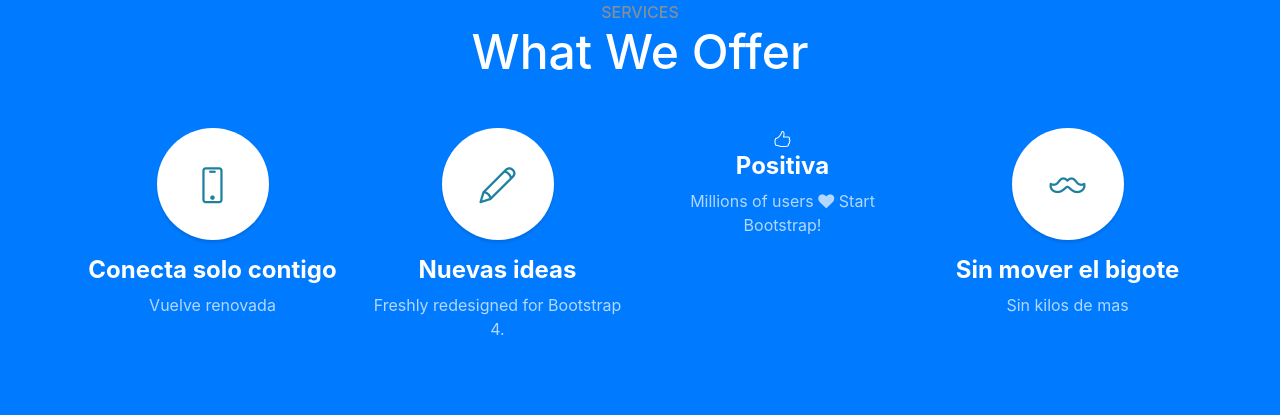
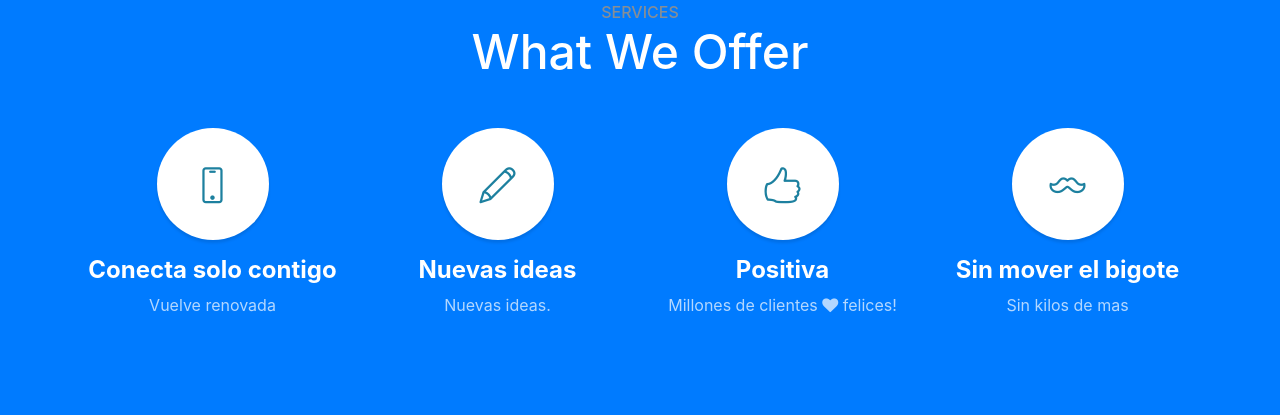
Before and after one commit to inemarcan/inespruebamaster, a website with bundled scripts: page index.html in a window 1280 px wide. Shown: the part 1319-1734 px from the top of the page. Built offline with nearby package versions, Linux system fonts and the light colour scheme.

Commit message:
4
4 CAMBIOS

```diff
--- a/index.html
+++ b/index.html
@@ -101,18 +101,18 @@
             <h4>
               <strong>Nuevas ideas</strong>
             </h4>
-            <p class="text-faded mb-0">Freshly redesigned for Bootstrap 4.</p>
+            <p class="text-faded mb-0">Nuevas ideas.</p>
           </div>
           <div class="col-lg-3 col-md-6 mb-5 mb-md-0">
-
+            <span class="service-icon rounded-circle mx-auto mb-3">
               <i class="icon-like"></i>
             </span>
             <h4>
               <strong>Positiva</strong>
             </h4>
-            <p class="text-faded mb-0">Millions of users
+            <p class="text-faded mb-0">Millones de clientes
               <i class="fa fa-heart"></i>
-              Start Bootstrap!</p>
+              felices!</p>
           </div>
           <div class="col-lg-3 col-md-6">
             <span class="service-icon rounded-circle mx-auto mb-3">
```
